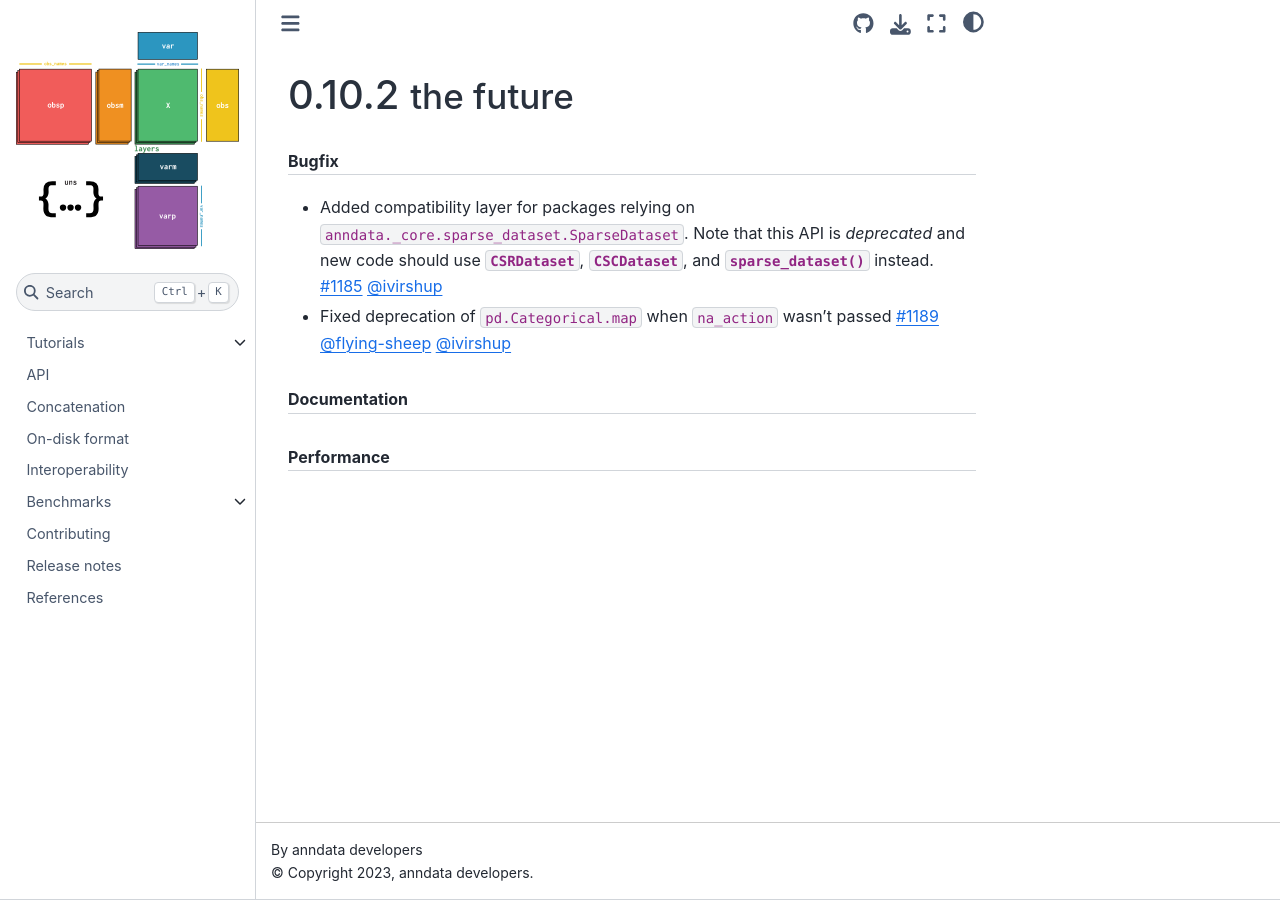
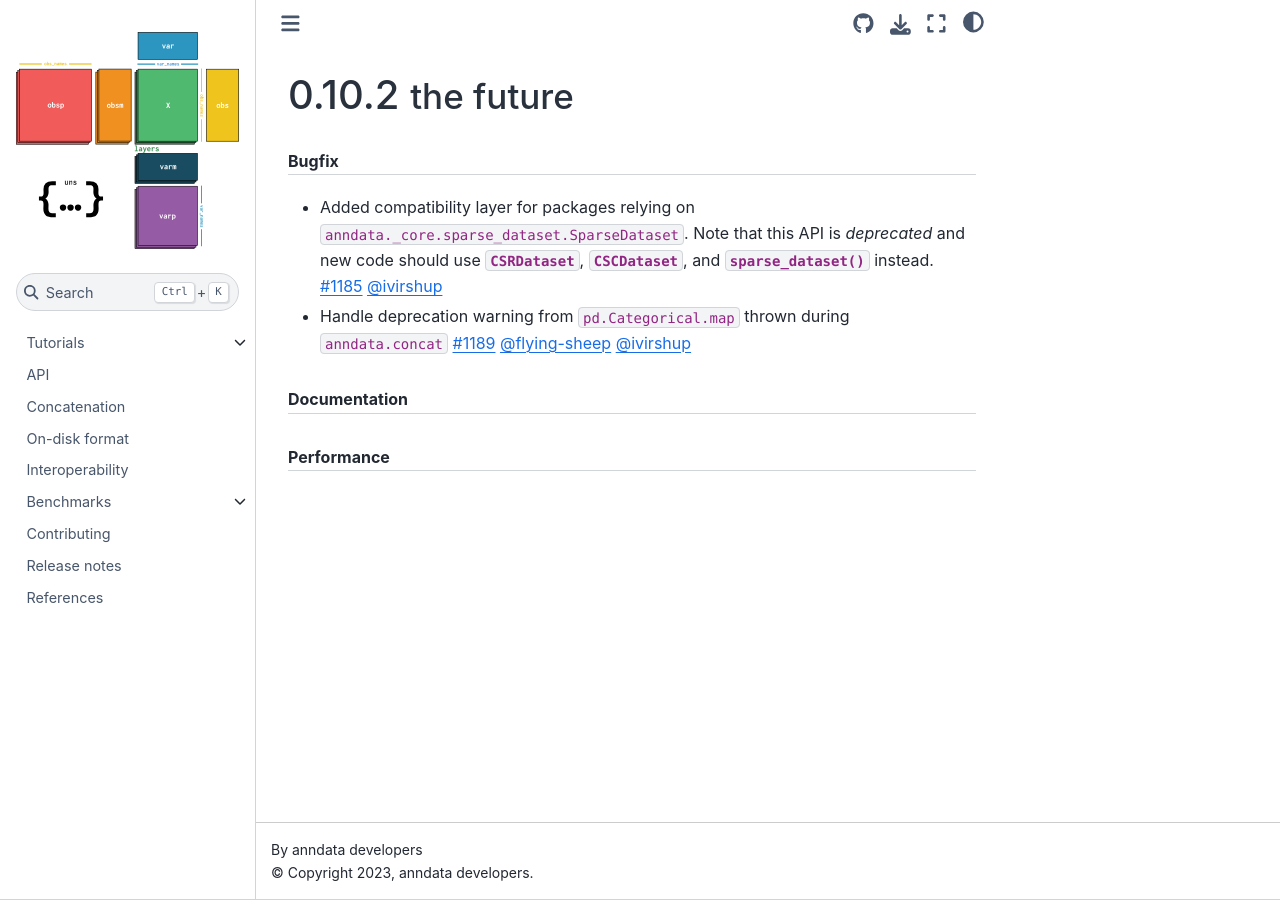
Before and after one commit to scverse/anndata, a Sphinx documentation site: the page built from docs/release-notes/0.10.2.md, in a window 1280 px wide. Built offline with Sphinx 7.4.7 and the Sphinx Book theme 1.1.4, drawn with Linux system fonts in a browser that asks for light colours.

Commit message:
Reword release note again

````diff
--- a/docs/release-notes/0.10.2.md
+++ b/docs/release-notes/0.10.2.md
@@ -6,7 +6,7 @@
 * Added compatibility layer for packages relying on `anndata._core.sparse_dataset.SparseDataset`.
   Note that this API is *deprecated* and new code should use {class}`~anndata.experimental.CSRDataset`, {class}`~anndata.experimental.CSCDataset`, and {func}`~anndata.experimental.sparse_dataset` instead.
   {pr}`1185` {user}`ivirshup`
-* Fixed deprecation of `pd.Categorical.map` when `na_action` wasn't passed {pr}`1189` {user}`flying-sheep` {user}`ivirshup`
+* Handle deprecation warning from `pd.Categorical.map` thrown during `anndata.concat` {pr}`1189` {user}`flying-sheep` {user}`ivirshup`
 
 ```{rubric} Documentation
 ```
````
